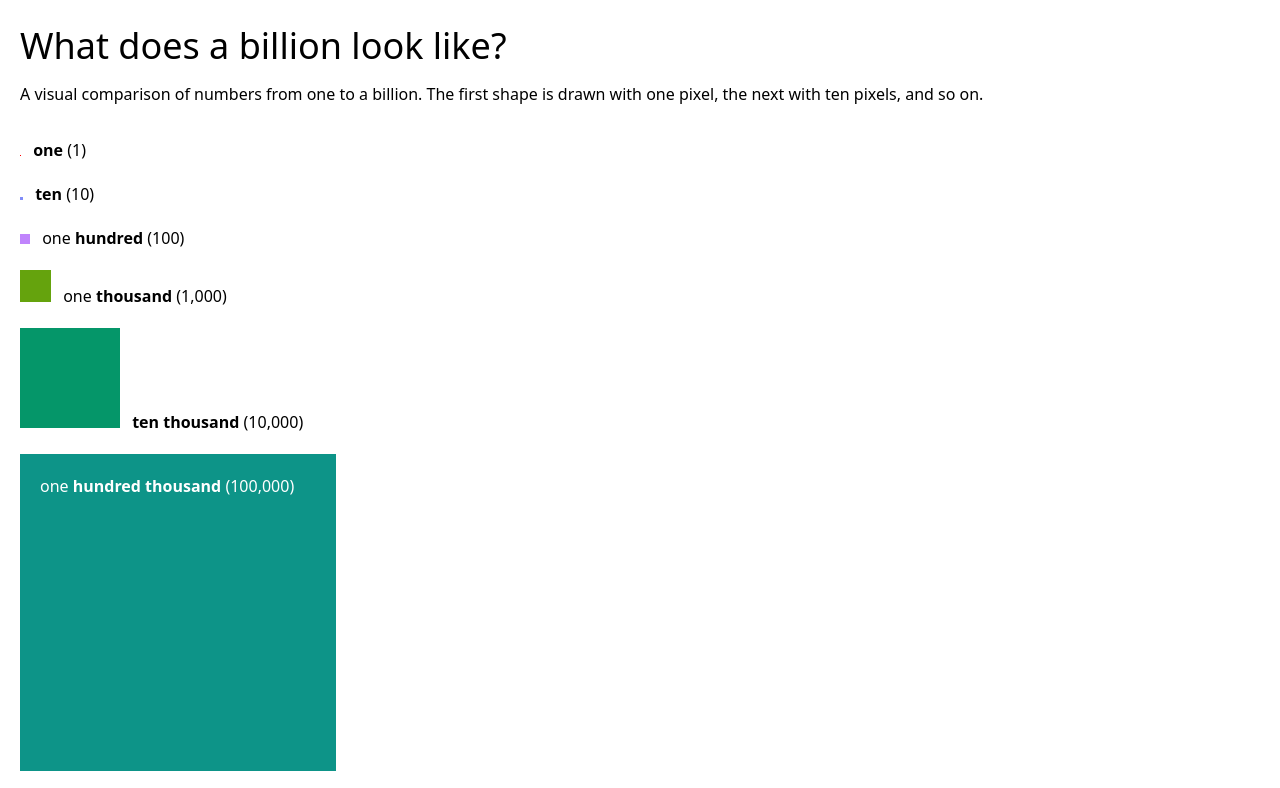
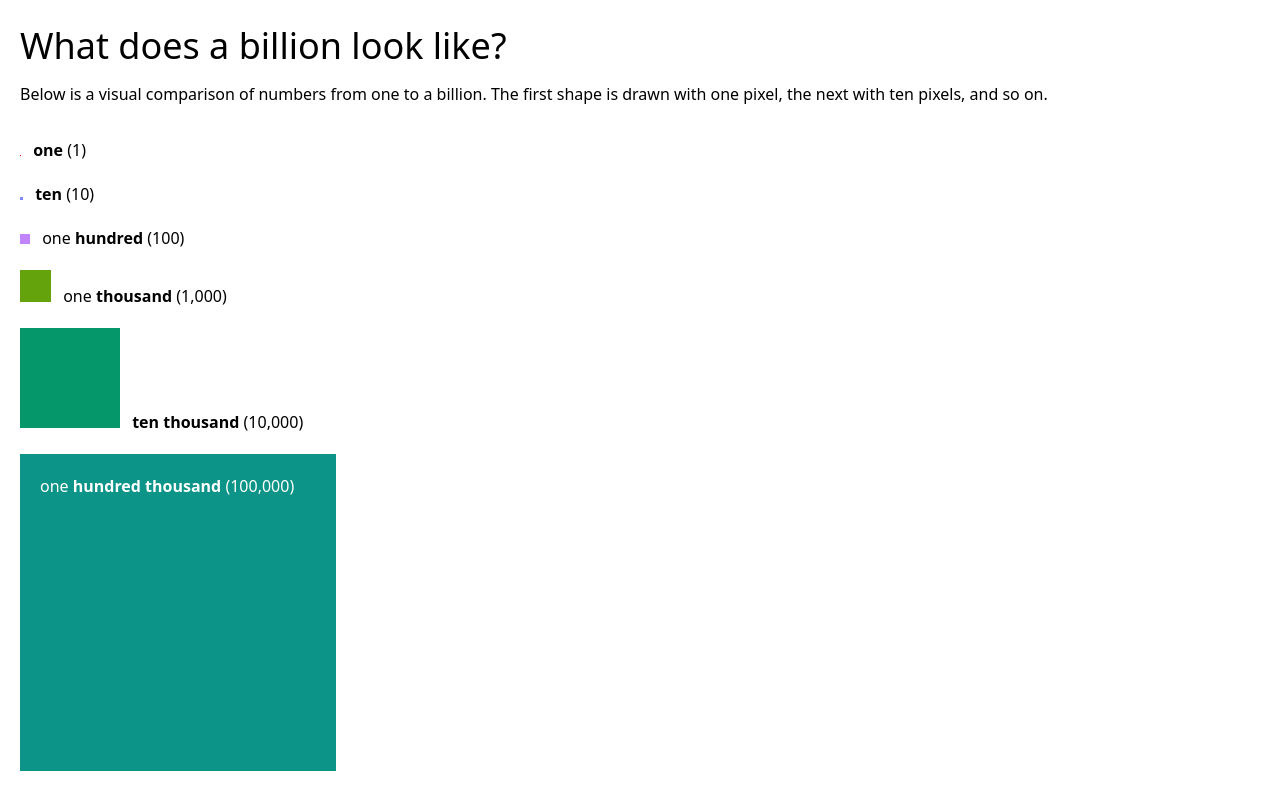
Before and after one commit to pseigo/what-does-a-billion-look-like, a plain HTML site: page index.html in a window 1280 px wide. Shown: the top 788 px of the page. Drawn offline with nearby package versions, Linux system fonts and the light colour scheme.

Commit message:
Reword subtitle

```diff
--- a/index.html
+++ b/index.html
@@ -22,7 +22,7 @@
 
 <div class="mb-8">
   <h1 class="text-4xl">What does a billion look like?</h1>
-  <p class="mt-4">A visual comparison of numbers from one to a billion. The first shape is drawn with one pixel, the next with ten pixels, and so on.</p>
+  <p class="mt-4">Below is a visual comparison of numbers from one to a billion. The first shape is drawn with one pixel, the next with ten pixels, and so on.</p>
 </div>
 
 <div class="number-blocks">
```
